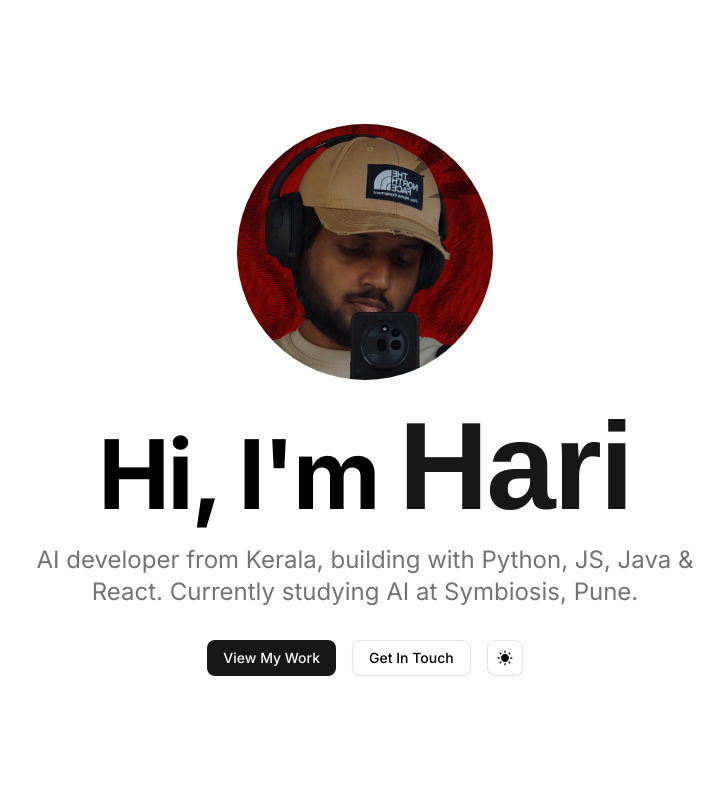
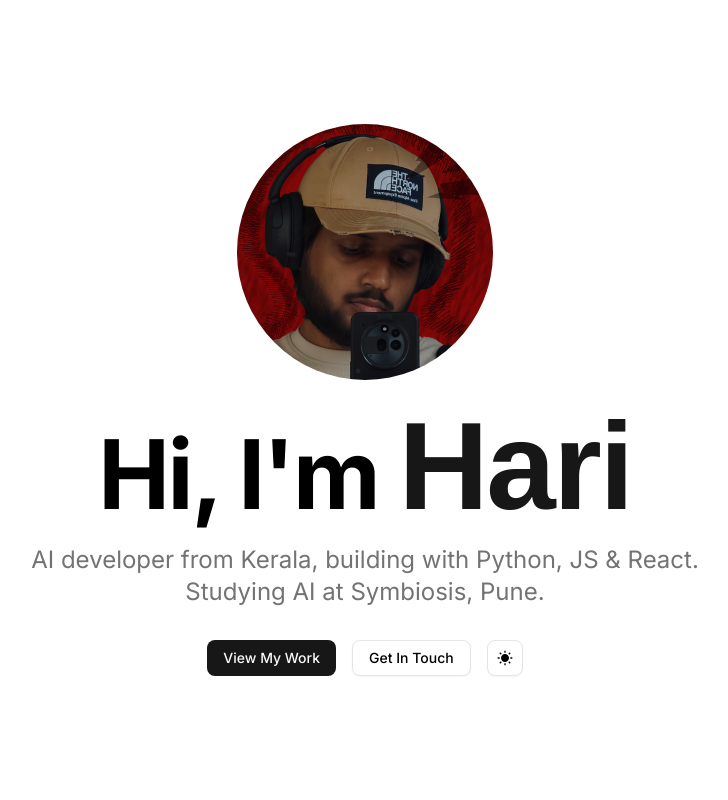
Before and after one commit to codezeroexe/portfolio-website, a Next.js app: page / in a window 1280 px wide. Shown: the top 800 px of the page, without its empty margins (275-1003 px from the left). Built offline with nearby package versions, Linux system fonts and the light colour scheme; a web font is replaced by a local one.

Commit message:
update: hero text match about section

```diff
--- a/src/app/page.tsx
+++ b/src/app/page.tsx
@@ -71,7 +71,7 @@ export default function Home() {
             Hi, I'm <span className="font-[family-name:var(--font-gluten)] text-primary" style={{ fontSize: '130%' }}>Hari</span>
           </h1>
           <p className="text-xl md:text-2xl text-muted-foreground mb-8 max-w-2xl">
-            AI developer from Kerala, building with Python, JS, Java & React. Currently studying AI at Symbiosis, Pune.
+            AI developer from Kerala, building with Python, JS & React. Studying AI at Symbiosis, Pune.
           </p>
           <div className="flex gap-4">
             <Button onClick={() => scrollTo('projects')}>View My Work</Button>
```
